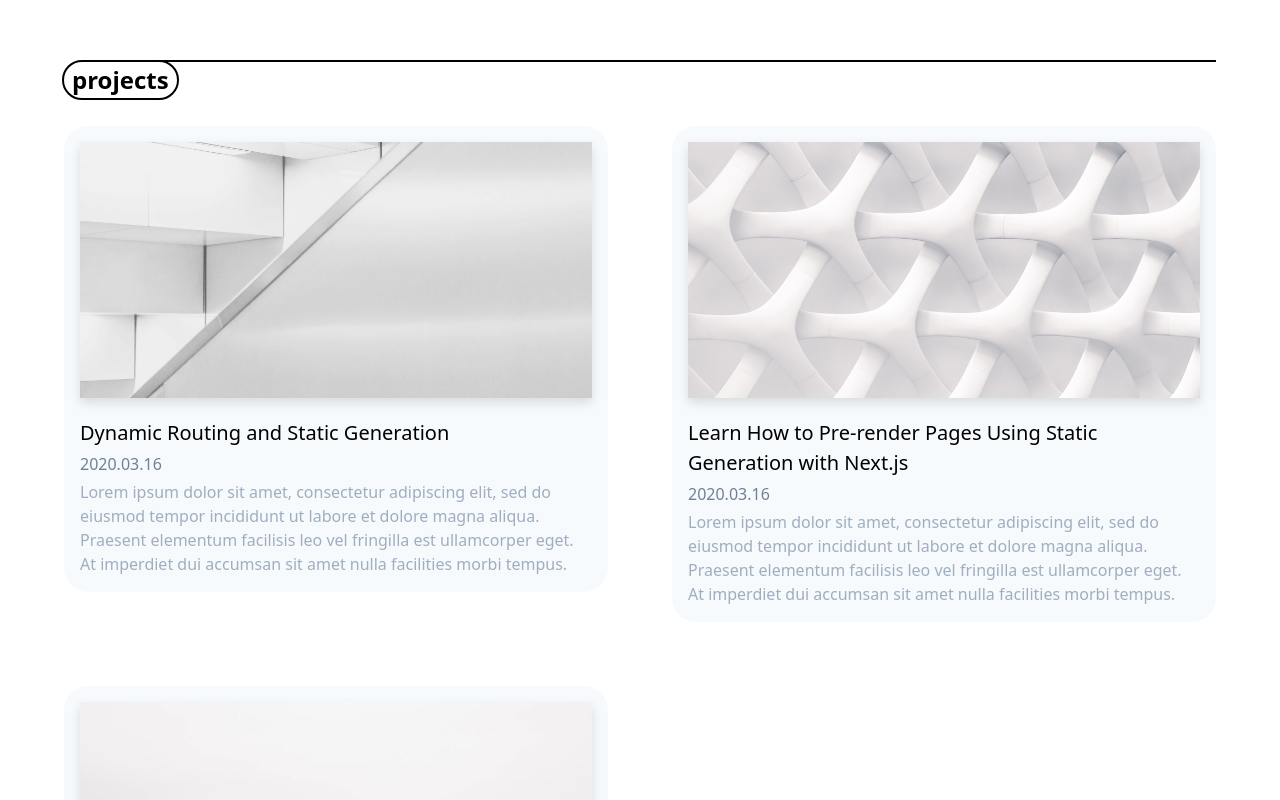
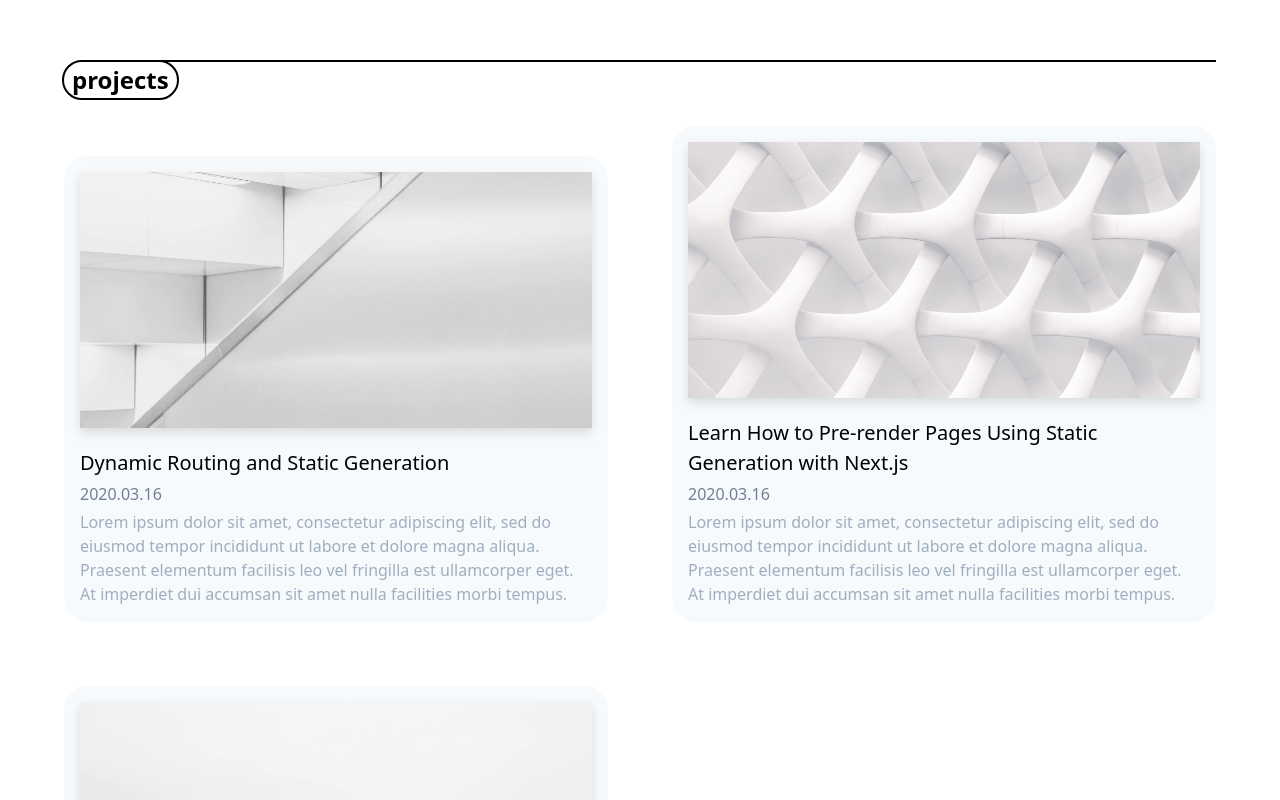
Before and after one commit to lizzij/Portfolio, a Next.js app in the folder portfolio/: page / in a window 1280 px wide. Shown: the part 660-1460 px from the top of the page. Built offline with nearby package versions, Linux system fonts and the light colour scheme.

Commit message:
align post at bottom

```diff
--- a/portfolio/components/project-preview.tsx
+++ b/portfolio/components/project-preview.tsx
@@ -21,7 +21,7 @@ const ProjectPreview = ({
   slug,
 }: Props) => {
   return (
-    <div>
+    <div className="self-end">
       <Link as={`/projects/${slug}`} href="/projects/[slug]">
         <div className="bg-gray-100 rounded-2xl md:rounded-3xl p-4">
           <div className="mb-5">
```
